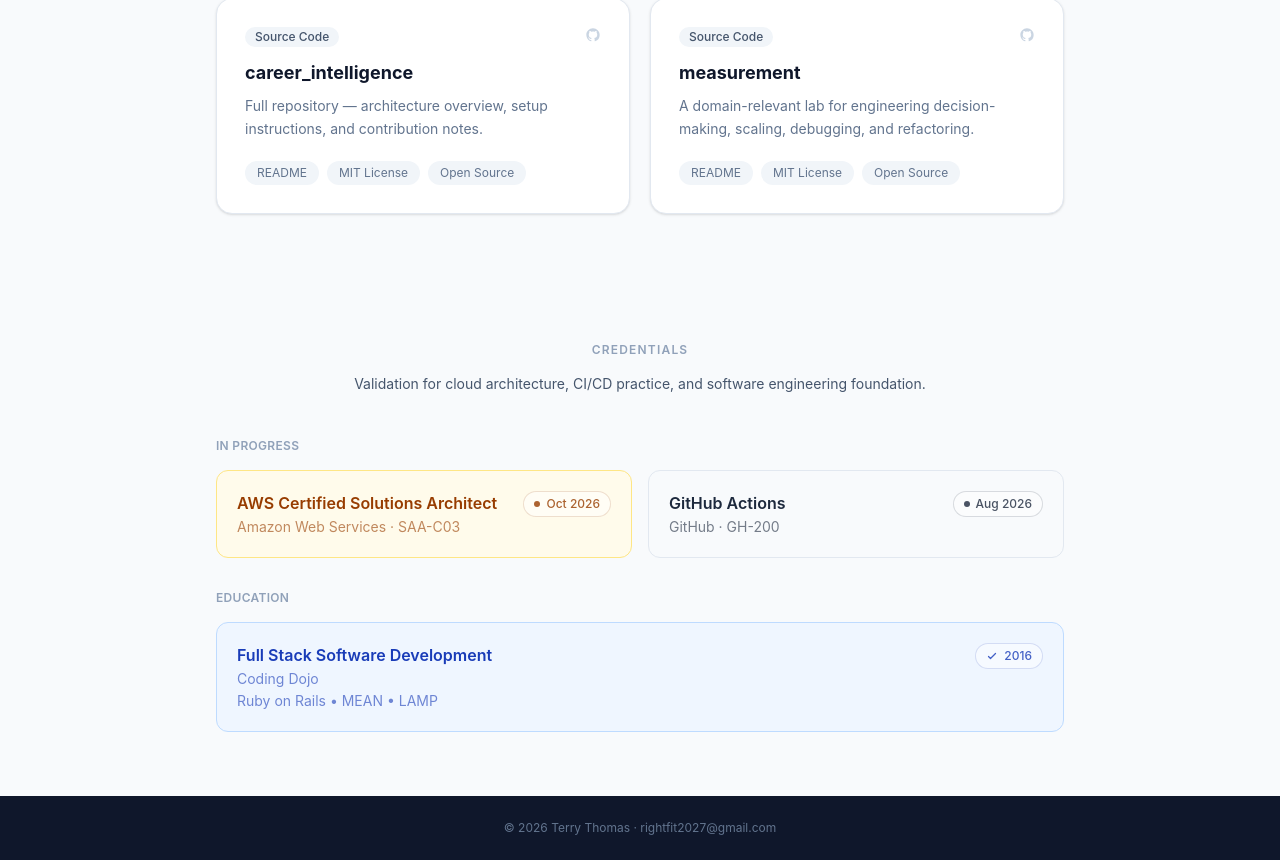
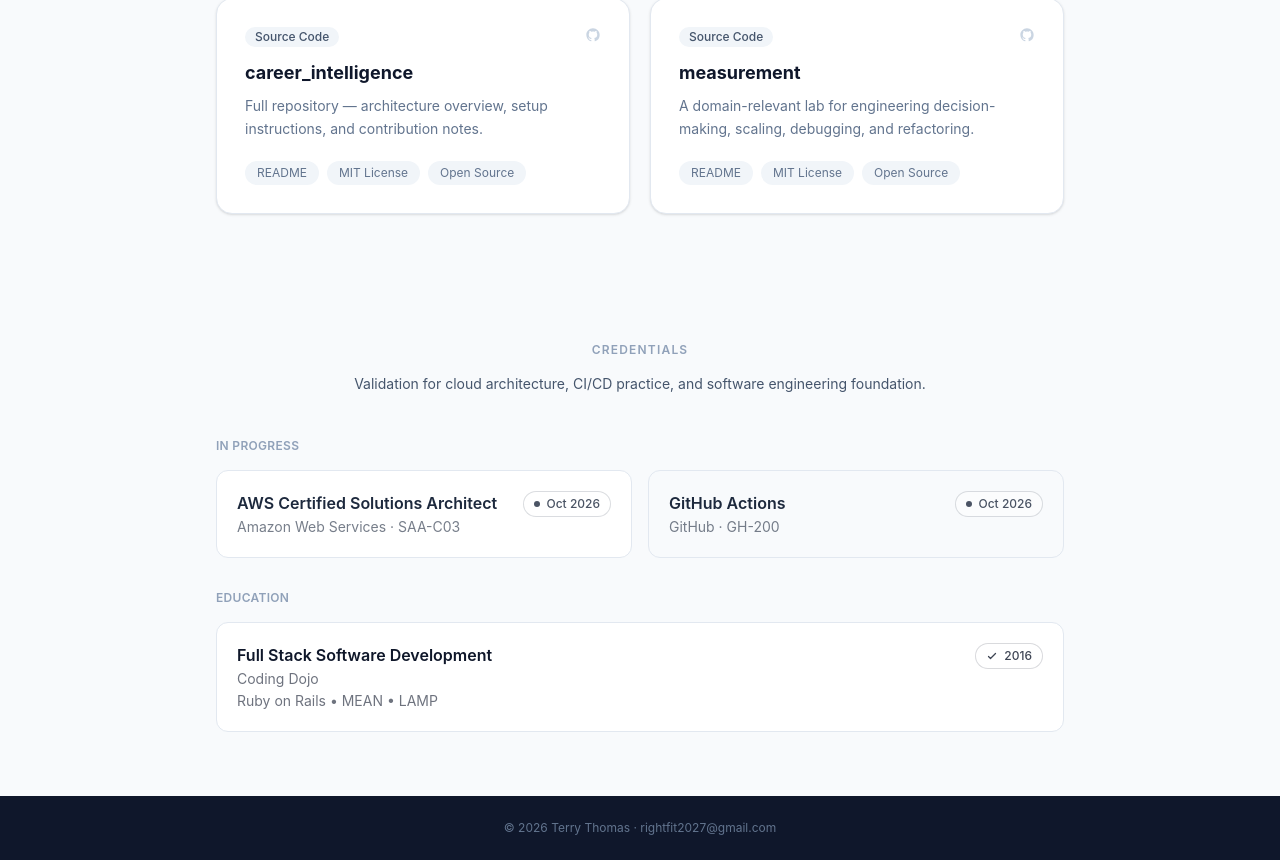
Before and after one commit to ntxtthomas/bio, a React (Vite) app: page / in a window 1280 px wide. Shown: the part 2081-2941 px from the top of the page. Built offline with nearby package versions, Linux system fonts and the light colour scheme; no server answers.

Commit message:
css on credentials

```diff
--- a/src/components/Certifications.tsx
+++ b/src/components/Certifications.tsx
@@ -14,7 +14,7 @@
     name: 'AWS Certified Solutions Architect',
     code: 'SAA-C03',
     issuer: 'Amazon Web Services',
-    color: 'bg-amber-50 border-amber-200 text-amber-800',
+    color: 'bg-white border-slate-200 text-slate-800',
     timeline: 'Oct 2026',
   },
   {
@@ -22,12 +22,12 @@
     code: 'GH-200',
     issuer: 'GitHub',
     color: 'bg-slate-50 border-slate-200 text-slate-800',
-    timeline: 'Aug 2026',
+    timeline: 'Oct 2026',
   },
   {
     name: 'Full Stack Software Development',
     issuer: 'Coding Dojo',
-    color: 'bg-blue-50 border-blue-200 text-blue-800',
+    color: 'bg-white border-slate-200 text-white-800',
     href: 'https://www.codingdojo.com/software-development-part-time-accelerated',
     year: '2016',
     language: 'Ruby on Rails • MEAN • LAMP',
```
